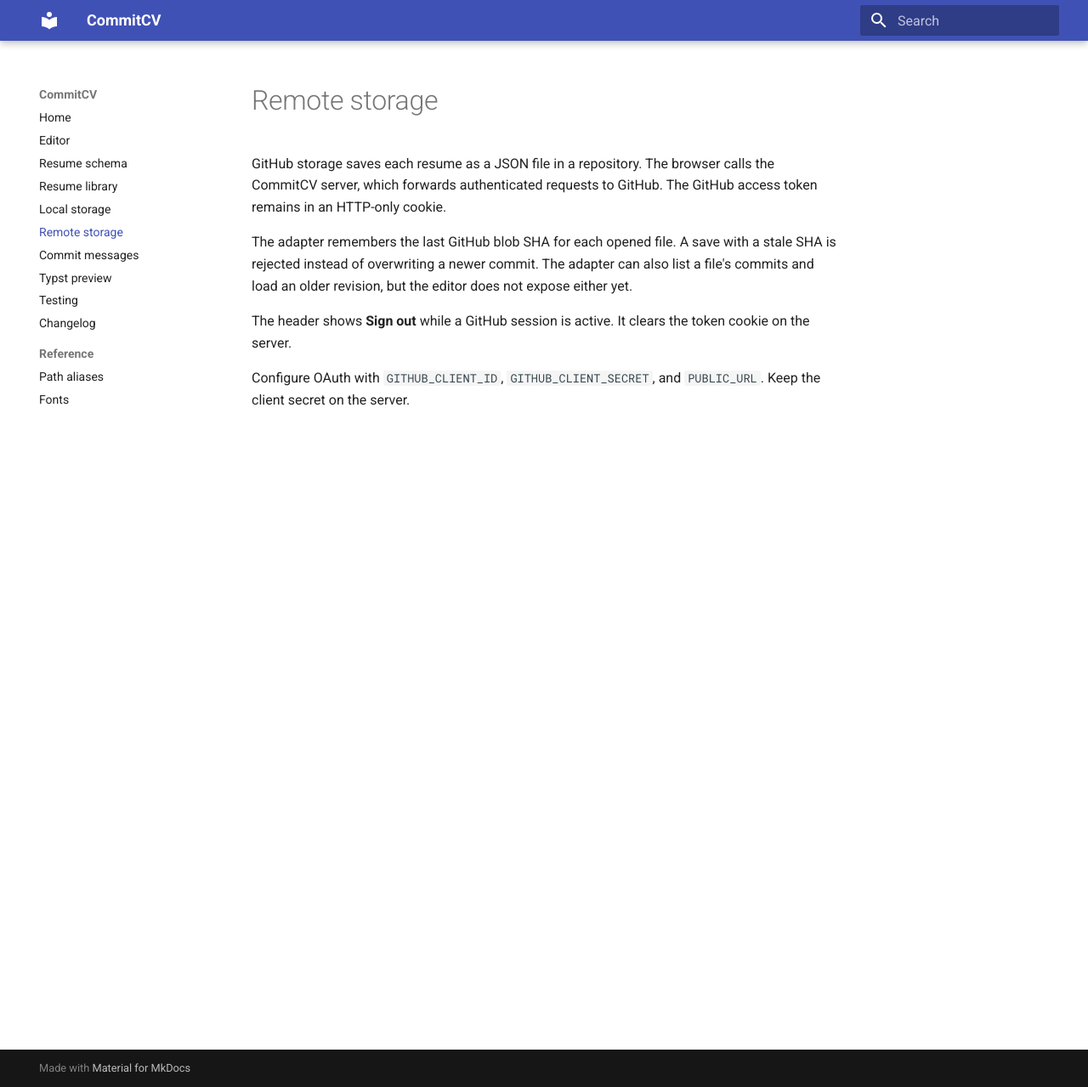
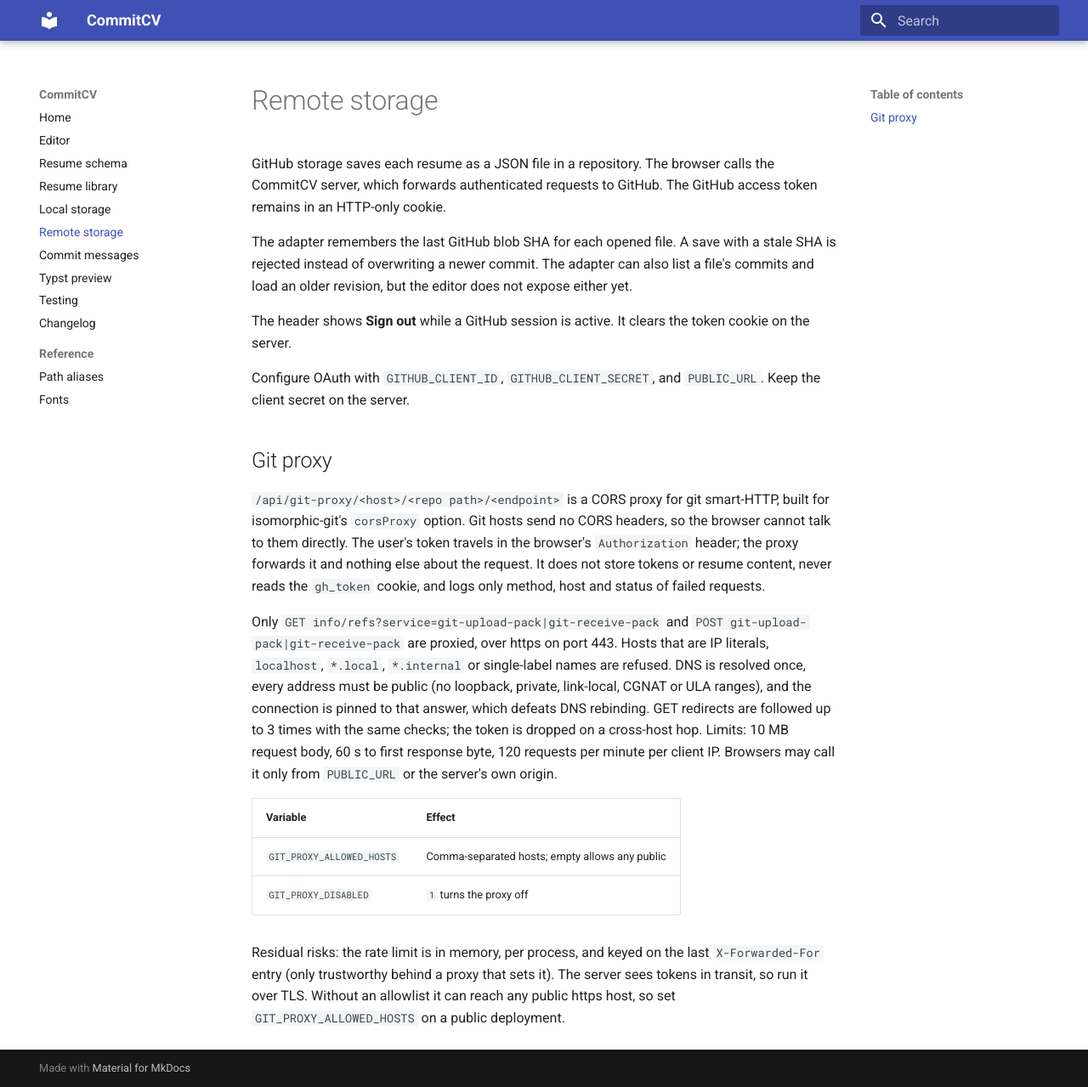
Before and after one commit to CommitCV/CommitCV, an MkDocs documentation site: the page built from docs/remote-storage.md, in a window 1280 px wide and 1279 px high. Shown: the whole window at 85% size. Built offline with MkDocs 1.6.1 and Material for MkDocs 9.7.7, drawn with Linux system fonts in a browser that asks for light colours.

Commit message:
docs: describe git proxy

```diff
--- a/docs/remote-storage.md
+++ b/docs/remote-storage.md
@@ -14,3 +14,35 @@ token cookie on the server.
 
 Configure OAuth with `GITHUB_CLIENT_ID`, `GITHUB_CLIENT_SECRET`, and
 `PUBLIC_URL`. Keep the client secret on the server.
+
+## Git proxy
+
+`/api/git-proxy/<host>/<repo path>/<endpoint>` is a CORS proxy for git
+smart-HTTP, built for isomorphic-git's `corsProxy` option. Git hosts send no
+CORS headers, so the browser cannot talk to them directly. The user's token
+travels in the browser's `Authorization` header; the proxy forwards it and
+nothing else about the request. It does not store tokens or resume content,
+never reads the `gh_token` cookie, and logs only method, host and status of
+failed requests.
+
+Only `GET info/refs?service=git-upload-pack|git-receive-pack` and
+`POST git-upload-pack|git-receive-pack` are proxied, over https on port 443.
+Hosts that are IP literals, `localhost`, `*.local`, `*.internal` or
+single-label names are refused. DNS is resolved once, every address must be
+public (no loopback, private, link-local, CGNAT or ULA ranges), and the
+connection is pinned to that answer, which defeats DNS rebinding. GET
+redirects are followed up to 3 times with the same checks; the token is
+dropped on a cross-host hop. Limits: 10 MB request body, 60 s to first
+response byte, 120 requests per minute per client IP. Browsers may call it
+only from `PUBLIC_URL` or the server's own origin.
+
+| Variable                  | Effect                                         |
+| ------------------------- | ---------------------------------------------- |
+| `GIT_PROXY_ALLOWED_HOSTS` | Comma-separated hosts; empty allows any public |
+| `GIT_PROXY_DISABLED`      | `1` turns the proxy off                        |
+
+Residual risks: the rate limit is in memory, per process, and keyed on the
+last `X-Forwarded-For` entry (only trustworthy behind a proxy that sets it).
+The server sees tokens in transit, so run it over TLS. Without an allowlist
+it can reach any public https host, so set `GIT_PROXY_ALLOWED_HOSTS` on a
+public deployment.
```
